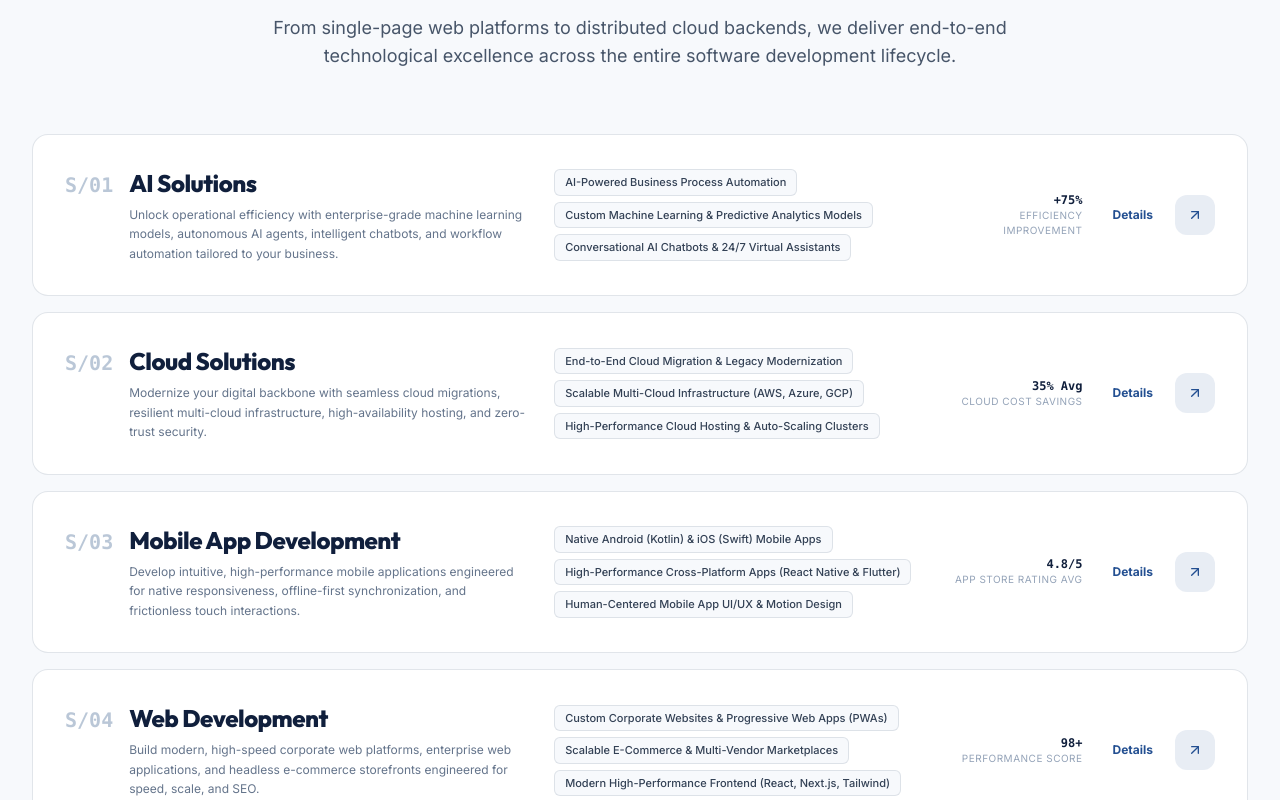
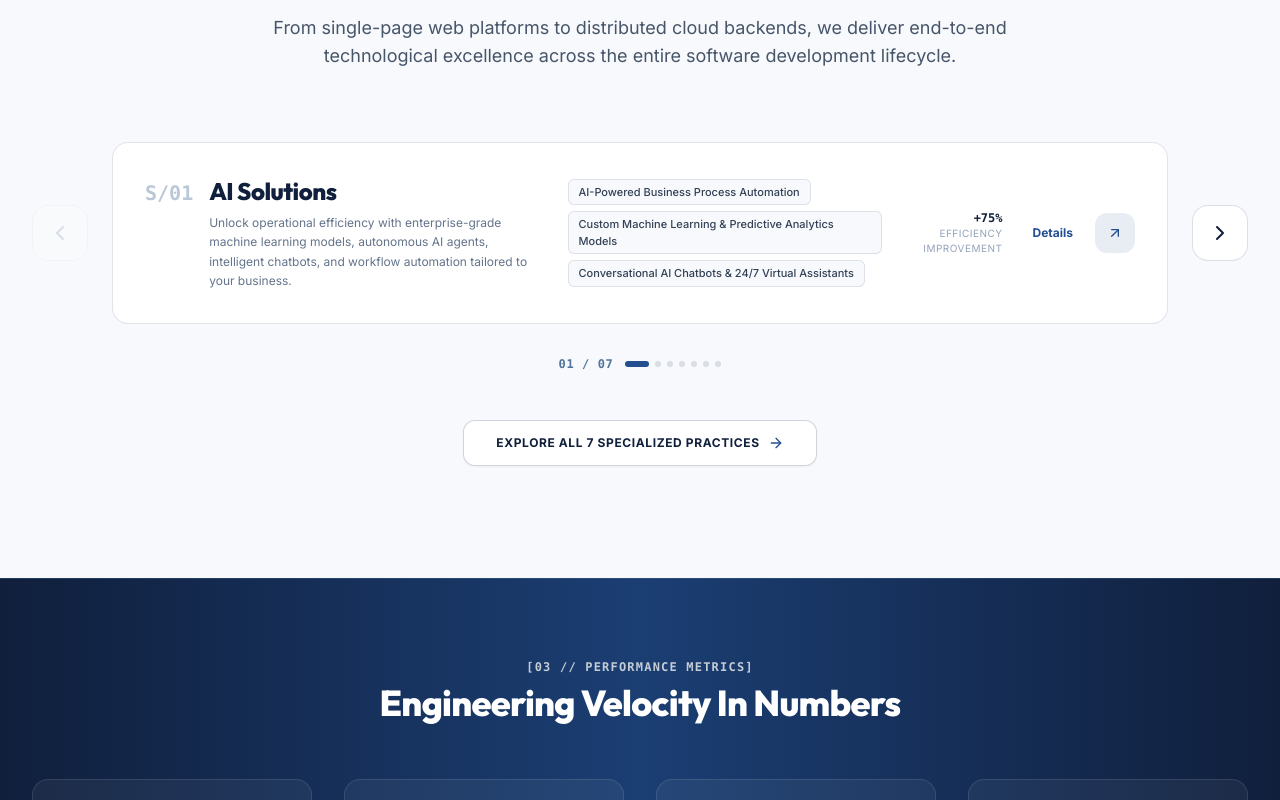
Before and after one commit to internship-ui/demo-NB, a React (Vite) app: page / in a window 1280 px wide. Shown: the part 2380-3180 px from the top of the page. Built offline with nearby package versions, Linux system fonts and the light colour scheme.

Commit message:
feat(home): transform Services section into smooth 1-card carousel with rounded-square navigation arrows

```diff
--- a/src/pages/Home.jsx
+++ b/src/pages/Home.jsx
@@ -1,6 +1,6 @@
 import React, { useState } from 'react';
 import { Link, useNavigate } from 'react-router-dom';
-import { motion } from 'framer-motion';
+import { motion, AnimatePresence } from 'framer-motion';
 import {
   ArrowRight,
   ArrowUpRight,
@@ -9,6 +9,7 @@ import {
   Users,
   Cpu,
   ExternalLink,
+  ChevronLeft,
   ChevronRight,
   ShieldCheck,
   Sparkles,
@@ -37,7 +38,51 @@ import { getAssetUrl } from '../utils/assetPath';
 
 export default function Home() {
   const [selectedService, setSelectedService] = useState(null);
+  const [currentServiceIndex, setCurrentServiceIndex] = useState(0);
+  const [slideDirection, setSlideDirection] = useState(0);
   const navigate = useNavigate();
+
+  const handleNextService = () => {
+    if (currentServiceIndex < servicesData.length - 1) {
+      setSlideDirection(1);
+      setCurrentServiceIndex((prev) => prev + 1);
+    }
+  };
+
+  const handlePrevService = () => {
+    if (currentServiceIndex > 0) {
+      setSlideDirection(-1);
+      setCurrentServiceIndex((prev) => prev - 1);
+    }
+  };
+
+  const serviceSlideVariants = {
+    enter: (direction) => ({
+      x: direction > 0 ? 80 : -80,
+      opacity: 0,
+      scale: 0.98
+    }),
+    center: {
+      x: 0,
+      opacity: 1,
+      scale: 1,
+      transition: {
+        x: { type: 'spring', stiffness: 300, damping: 30 },
+        opacity: { duration: 0.28 },
+        scale: { duration: 0.28 }
+      }
+    },
+    exit: (direction) => ({
+      x: direction > 0 ? -80 : 80,
+      opacity: 0,
+      scale: 0.98,
+      transition: {
+        x: { type: 'spring', stiffness: 300, damping: 30 },
+        opacity: { duration: 0.22 },
+        scale: { duration: 0.22 }
+      }
+    })
+  };
 
   // Stagger animation container
   const containerVariants = {
@@ -462,22 +507,44 @@ export default function Home() {
             description="From single-page web platforms to distributed cloud backends, we deliver end-to-end technological excellence across the entire software development lifecycle."
           />
 
-          {/* Creative Numbered Service Rows Inspired by Alpha Groups */}
-          <div className="space-y-4">
-            {servicesData.slice(0, 6).map((service, idx) => (
+          {/* Modern Vertical Card Carousel with Left and Right Navigation Arrows */}
+          <div className="relative mt-8 sm:mt-10">
+            <div className="flex items-center gap-3 sm:gap-6">
+              {/* Left Arrow Button */}
+              <button
+                type="button"
+                onClick={handlePrevService}
+                disabled={currentServiceIndex === 0}
+                aria-label="Previous service card"
+                className={`shrink-0 w-11 h-11 sm:w-14 sm:h-14 rounded-2xl flex items-center justify-center transition-all duration-200 border ${
+                  currentServiceIndex === 0
+                    ? 'opacity-30 cursor-not-allowed border-brand-silver/40 text-slate-400 bg-white/50'
+                    : 'bg-white hover:bg-brand-royal text-brand-navy hover:text-white border-brand-silver/60 hover:border-brand-royal shadow-xs hover:shadow-md hover:scale-105 active:scale-95'
+                }`}
+              >
+                <ChevronLeft className="w-5 h-5 sm:w-6 sm:h-6" />
+              </button>
+
+              {/* Single Service Card Container */}
+              <div className="flex-1 overflow-hidden min-w-0 py-2">
+                <AnimatePresence mode="wait" custom={slideDirection}>
+                  {(() => {
+                    const service = servicesData[currentServiceIndex];
+                    return (
                       <motion.div
                         key={service.id}
-                initial={{ opacity: 0, y: 15 }}
-                whileInView={{ opacity: 1, y: 0 }}
-                viewport={{ once: true }}
-                transition={{ delay: idx * 0.06 }}
-                className="p-6 sm:p-8 rounded-2xl bg-white border border-brand-silver/50 hover:border-brand-royal/40 transition-all duration-300 shadow-2xs hover:shadow-lg group"
+                        custom={slideDirection}
+                        variants={serviceSlideVariants}
+                        initial="enter"
+                        animate="center"
+                        exit="exit"
+                        className="p-6 sm:p-8 rounded-2xl bg-white border border-brand-silver/50 hover:border-brand-royal/40 transition-all duration-300 shadow-2xs hover:shadow-lg group hover:-translate-y-0.5"
                       >
                         <div className="grid grid-cols-1 lg:grid-cols-12 gap-6 items-center">
                           {/* Left: Number & Main Info */}
                           <div className="lg:col-span-5 flex items-start gap-4">
                             <span className="font-mono text-lg sm:text-xl font-extrabold text-brand-steel/40 group-hover:text-brand-royal transition-colors pt-1">
-                      S/0{idx + 1}
+                              S/0{currentServiceIndex + 1}
                             </span>
                             <div>
                               <h3 className="text-xl sm:text-2xl font-extrabold text-brand-navy font-heading group-hover:text-brand-royal transition-colors mb-1.5 relative inline-block after:content-[''] after:absolute after:bottom-0 after:left-0 after:w-0 after:h-0.5 after:bg-brand-royal group-hover:after:w-full after:transition-all after:duration-300">
@@ -532,7 +599,51 @@ export default function Home() {
                           </div>
                         </div>
                       </motion.div>
+                    );
+                  })()}
+                </AnimatePresence>
+              </div>
+
+              {/* Right Arrow Button */}
+              <button
+                type="button"
+                onClick={handleNextService}
+                disabled={currentServiceIndex === servicesData.length - 1}
+                aria-label="Next service card"
+                className={`shrink-0 w-11 h-11 sm:w-14 sm:h-14 rounded-2xl flex items-center justify-center transition-all duration-200 border ${
+                  currentServiceIndex === servicesData.length - 1
+                    ? 'opacity-30 cursor-not-allowed border-brand-silver/40 text-slate-400 bg-white/50'
+                    : 'bg-white hover:bg-brand-royal text-brand-navy hover:text-white border-brand-silver/60 hover:border-brand-royal shadow-xs hover:shadow-md hover:scale-105 active:scale-95'
+                }`}
+              >
+                <ChevronRight className="w-5 h-5 sm:w-6 sm:h-6" />
+              </button>
+            </div>
+
+            {/* Pagination Indicator / Dots */}
+            <div className="flex items-center justify-center gap-3 pt-6">
+              <span className="font-mono text-xs font-bold text-brand-steel tracking-wider">
+                0{currentServiceIndex + 1} / 0{servicesData.length}
+              </span>
+              <div className="flex items-center gap-1.5">
+                {servicesData.map((_, dotIdx) => (
+                  <button
+                    key={dotIdx}
+                    type="button"
+                    onClick={() => {
+                      setSlideDirection(dotIdx > currentServiceIndex ? 1 : -1);
+                      setCurrentServiceIndex(dotIdx);
+                    }}
+                    aria-label={`Jump to service ${dotIdx + 1}`}
+                    className={`h-1.5 rounded-full transition-all duration-300 ${
+                      dotIdx === currentServiceIndex
+                        ? 'w-6 bg-brand-royal'
+                        : 'w-1.5 bg-brand-silver/60 hover:bg-brand-steel/50'
+                    }`}
+                  />
                 ))}
+              </div>
+            </div>
           </div>
 
           <div className="mt-12 text-center">
```
Lines whose indentation alone changed are shown as unchanged.
